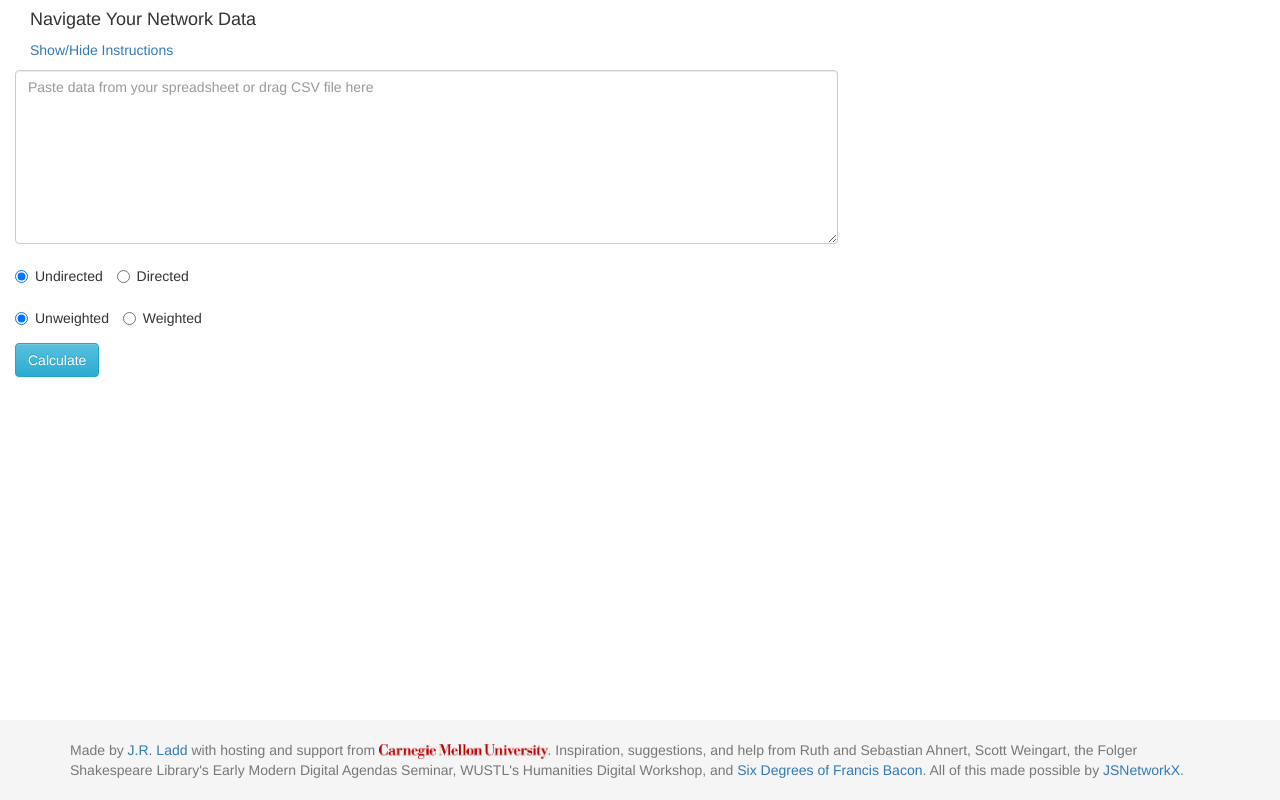
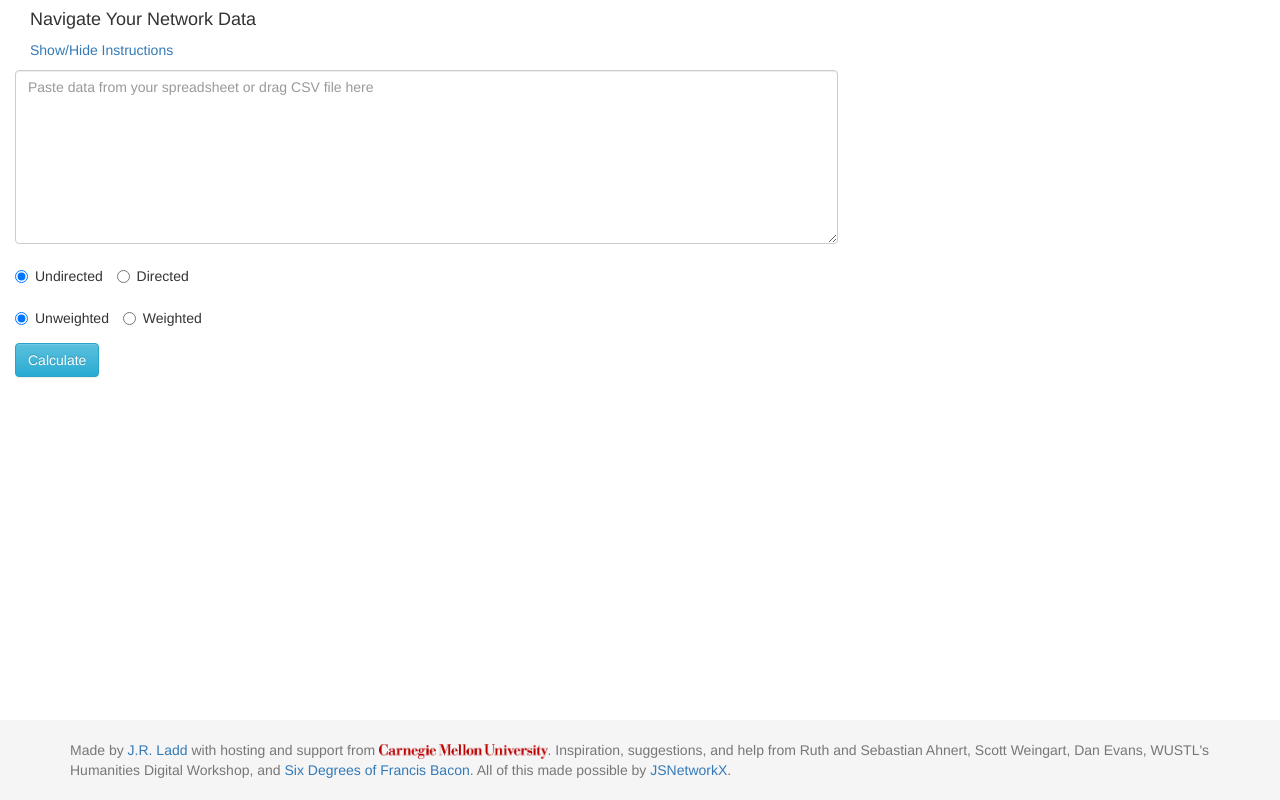
Before and after one commit to jrladd/network_navigator, a plain HTML site: page index.html in a window 1280 px wide. Drawn offline with nearby package versions, Linux system fonts and the light colour scheme.

Commit message:
adjust credits

```diff
--- a/index.html
+++ b/index.html
@@ -162,7 +162,7 @@ Person Three,Person One</code></p>
 
     <footer class="footer">
       <div class="container">
-        <p class="text-muted">Made by <a href="http://jrladd.com" target="_blank">J.R. Ladd</a> with hosting and support from <a href="http://dsharp.library.cmu.edu/" target="_blank"><img id="logo" src="CMU_Logo_Horiz_Red.png" /></a>. Inspiration, suggestions, and help from Ruth and Sebastian Ahnert, Scott Weingart, the Folger Shakespeare Library's Early Modern Digital Agendas Seminar, WUSTL's Humanities Digital Workshop, and <a href="http://sixdegreesoffrancisbacon.com">Six Degrees of Francis Bacon</a>. All of this made possible by <a href="http://jsnetworkx.org/" target="_blank">JSNetworkX</a>.</p>
+        <p class="text-muted">Made by <a href="http://jrladd.com" target="_blank">J.R. Ladd</a> with hosting and support from <a href="http://dsharp.library.cmu.edu/" target="_blank"><img id="logo" src="CMU_Logo_Horiz_Red.png" /></a>. Inspiration, suggestions, and help from Ruth and Sebastian Ahnert, Scott Weingart, Dan Evans, WUSTL's Humanities Digital Workshop, and <a href="http://sixdegreesoffrancisbacon.com">Six Degrees of Francis Bacon</a>. All of this made possible by <a href="http://jsnetworkx.org/" target="_blank">JSNetworkX</a>.</p>
       </div>
     </footer>
     <!-- Latest jQuery API -->
```
